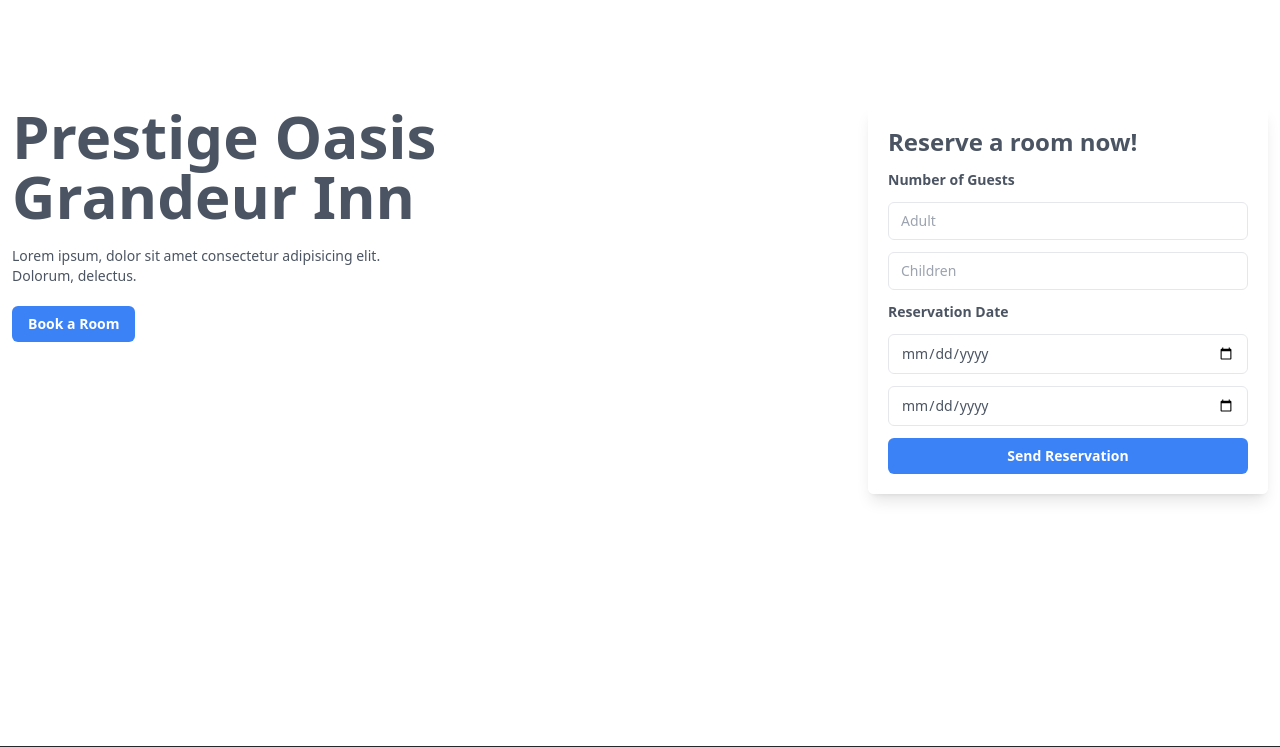
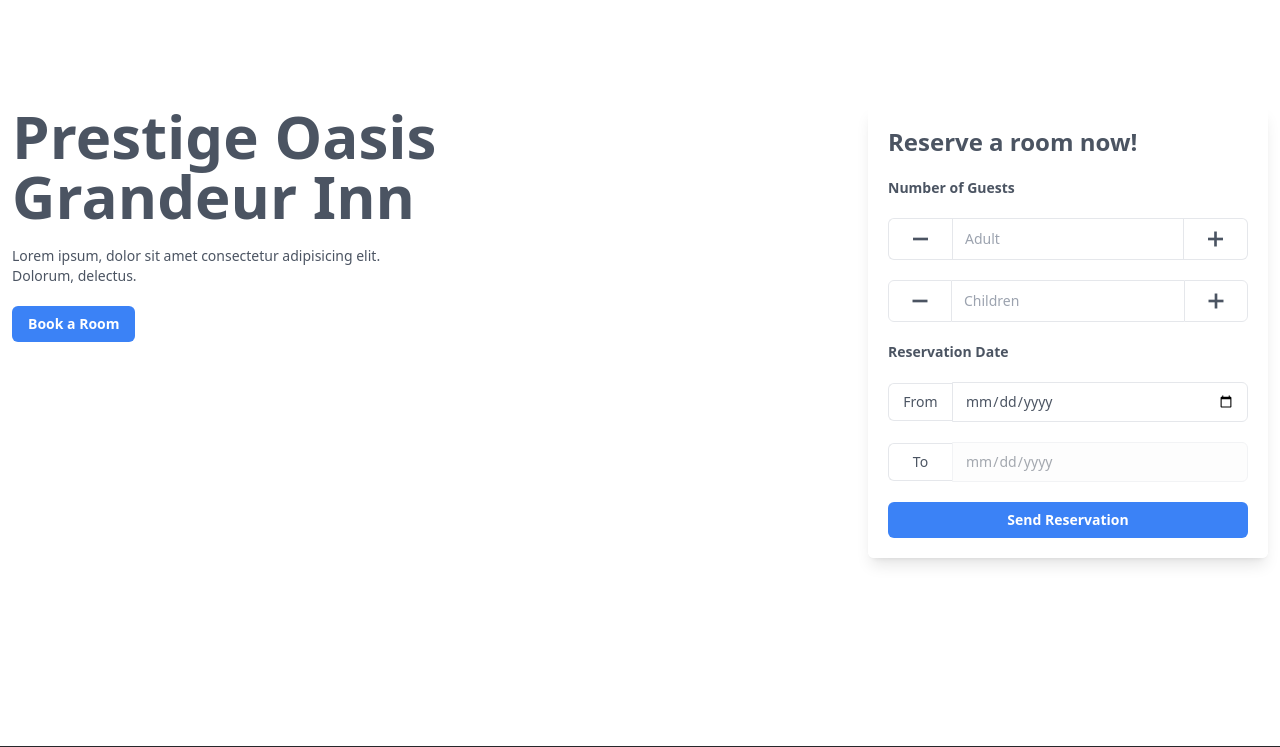
Before and after one commit to ecmrnn/pogi, a PHP site: page / in a window 1280 px wide. Shown: the part 54-801 px from the top of the page. Run offline with PHP 8.4, Linux system fonts and the light colour scheme; some libraries are stand-ins or nearby versions.

Commit message:
updated index

```diff
--- /dev/null
+++ b/assets/js/reservation.js
@@ -0,0 +1,52 @@
+let addBtn = document.querySelectorAll(".add-btn");
+let lessBtn = document.querySelectorAll(".less-btn");
+let checkInDate = document.querySelector("#check_in_date");
+
+addBtn.forEach(btn => {
+    btn.addEventListener("click", () => {
+        let input = btn.previousElementSibling;
+
+        try {
+            let newValue = eval(input.value) + 1;
+
+            input.value == ''
+                    ? input.value = 1
+                    : input.value = newValue;
+        } catch (error) {
+            input.value = '';
+        }
+    })
+});
+
+lessBtn.forEach(btn => {
+    btn.addEventListener("click", () => {
+        let input = btn.nextElementSibling;
+
+        try {
+            let newValue = eval(input.value) - 1;
+
+            if (newValue <= 0 || input.value == '') {
+                input.value = '';
+            } else {
+                input.value = newValue;
+            }
+        } catch (error) {
+            input.value = '';
+        }
+    })
+});
+
+checkInDate.addEventListener("change", () => {
+    let checkOutDate = document.querySelector("#check_out_date");
+    let checkInValue = checkInDate.value;
+
+
+    console.log(checkInValue)
+    if (checkInValue !== '') {
+        checkOutDate.removeAttribute("disabled");
+        checkOutDate.setAttribute("min", checkInValue);
+    } else {
+        checkOutDate.value = '';
+        checkOutDate.setAttribute("disabled", "true");
+    }
+})
--- a/components/head.php
+++ b/components/head.php
@@ -1,4 +1,3 @@
-<head>
 <meta charset="UTF-8">
 <meta name="viewport" content="width=device-width, initial-scale=1.0">
 <title>Prestige Oasis Grandeur Inn</title>
@@ -12,4 +11,3 @@
 <style>
     @import url('https://fonts.googleapis.com/css2?family=Inter:wght@100..900&display=swap');
 </style>
-</head>
--- a/components/nav.php
+++ b/components/nav.php
@@ -2,13 +2,13 @@
     <!-- Desktop -->
     <div class="max-w-7xl mx-auto hidden md:flex justify-between">
         <div>
-            <a class="py-2 px-3 inline-block font-semibold text-sm hover:text-slate-800" href="index.php">Home</a>
-            <a class="py-2 px-3 inline-block font-semibold text-sm hover:text-slate-800" href="rooms.php">Rooms</a>
-            <a class="py-2 px-3 inline-block font-semibold text-sm hover:text-slate-800" href="about.php">About</a>
+            <a class="py-2 px-3 inline-block font-semibold text-sm hover:text-slate-800 translate-all ease-in-out" href="index.php">Home</a>
+            <a class="py-2 px-3 inline-block font-semibold text-sm hover:text-slate-800 translate-all ease-in-out" href="rooms.php">Rooms</a>
+            <a class="py-2 px-3 inline-block font-semibold text-sm hover:text-slate-800 translate-all ease-in-out" href="about.php">About</a>
         </div>
         <div>
-            <a class="py-2 px-3 inline-block font-semibold text-sm hover:text-slate-800" href="reservation.php">Reservation</a>
-            <a class="py-2 px-3 inline-block font-semibold text-sm hover:text-slate-800" href="contact.php">Contact</a>
+            <a class="py-2 px-3 inline-block font-semibold text-sm hover:text-slate-800 translate-all ease-in-out" href="reservation.php">Reservation</a>
+            <a class="py-2 px-3 inline-block font-semibold text-sm hover:text-slate-800 translate-all ease-in-out" href="contact.php">Contact</a>
             <a class="py-2 px-5 mr-3 rounded-md inline-block font-semibold text-sm
                 text-white bg-blue-500 hover:bg-blue-600 transition-all ease-in-out" href="login.php">Login</a>
         </div>
--- a/index.php
+++ b/index.php
@@ -1,9 +1,16 @@
+<?php
+    $min_date = date("Y-m-d");
+?>
+
 <!DOCTYPE html>
 <html lang="en">
 
-<?php
-    include('components/head.php');
-?>
+<head>
+    <?php
+        include('components/head.php');
+    ?>
+    <script src="assets/js/reservation.js" defer></script>
+</head>
 
 <body class="text-slate-800/80 text-sm">
     <?php include('components/nav.php'); ?>
@@ -11,27 +18,59 @@
     <main class="pt-40 min-h-screen">
         <div class="px-3 max-w-7xl mx-auto relative">
             <hgroup class="space-y-5">
-                <h1 class="text-6xl font-semibold">Prestige Oasis <br> Grandeur Inn</h1>
-                <p class="max-w-sm">Lorem ipsum, dolor sit amet consectetur adipisicing elit. Dolorum, delectus.</p>
-                <a href="reservation.php" class="px-4 py-2 rounded-md text-white font-semibold bg-blue-500 inline-block hover:bg-blue-600 transition-all ease-in-out">
+                <h1 class="text-3xl text-center font-semibold
+                    md:text-left md:text-5xl
+                    lg:text-6xl">
+                    Prestige Oasis <br> Grandeur Inn
+                </h1>
+                <p class="text-center md:text-left mx-auto md:mx-0 max-w-sm">Lorem ipsum, dolor sit amet consectetur adipisicing elit. Dolorum, delectus.</p>
+                <a href="reservation.php" class="px-4 py-2 w-max mx-auto md:mx-0 text-center rounded-md text-white font-semibold bg-blue-500 block hover:bg-blue-600 transition-all ease-in-out">
                     Book a Room
                 </a>
             </hgroup>
 
-            <form action="" class="my-20 mx-auto md:my-0 md:absolute p-5 sm:w-[400px] bg-white/80 backdrop-blur-md shadow-lg rounded-md space-y-3 grid top-0 right-3">
+            <form action="" class="my-20 p-5 sm:w-[400px] bg-white/80 backdrop-blur-md shadow-lg rounded-md space-y-5 grid top-0 right-3
+                lg:my-0 lg:absolute">
                 <h2 class="font-semibold text-2xl">Reserve a room now!</h2>
+
                 <h3 class="font-semibold">Number of Guests</h3>
-                <input type="text" name="adult_count" class="px-3 py-2 border rounded-md" placeholder="Adult">
-                <input type="text" name="children_count" class="px-3 py-2 border rounded-md" placeholder="Children">
+
+                <div class="flex">
+                    <button type="button" class="less-btn py-2 px-3 w-16 flex-shrink-0 border border-r-0 grid place-items-center rounded-s-md">
+                        <span class="material-symbols-outlined font-semibold">remove</span>
+                    </button>
+                    <input type="text" name="adult_count" class="px-3 py-2 w-full border peer invalid:border-pink-500" placeholder="Adult">
+                    <button type="button" class="add-btn py-2 px-3 w-16 flex-shrink-0 border border-l-0 grid place-items-center rounded-e-md">
+                        <span class="material-symbols-outlined font-semibold">add</span>
+                    </button>
+                </div>
+
+                <div class="flex">
+                    <button type="button" class="less-btn py-2 px-3 w-16 flex-shrink-0 border grid place-items-center rounded-s-md">
+                        <span class="material-symbols-outlined font-semibold">remove</span>
+                    </button>
+                    <input type="text" name="children_count" class="px-3 py-2 w-full border border-x-0" min="0" placeholder="Children">
+                    <button type="button" class="add-btn py-2 px-3 w-16 flex-shrink-0 border grid place-items-center rounded-e-md">
+                        <span class="material-symbols-outlined font-semibold">add</span>
+                    </button>
+                </div>
 
                 <h3 class="font-semibold">Reservation Date</h3>
-                <input type="date" name="check_in_date" class="px-3 py-2 border rounded-md">
-                <input type="date" name="check_out_date" class="px-3 py-2 border rounded-md">
+
+                <div class="flex items-center">
+                    <label for="check_in_date" class="px-3 py-2 w-16 flex-shrink-0 text-center border border-r-0 rounded-s-md">From</label>
+                    <input type="date" name="check_in_date" id="check_in_date" min="<?php echo $min_date ?>" class="px-3 w-full py-2 border rounded-e-md">
+                </div>
+
+                <div class="flex items-center">
+                    <label for="check_out_date" class="px-3 py-2 w-16 flex-shrink-0 text-center border border-r-0 rounded-s-md peer peer-disabled:opacity-50">To</label>
+                    <input type="date" name="check_out_date" id="check_out_date" min="<?php echo $min_date ?>" class="px-3 w-full py-2 border rounded-e-md disabled:opacity-50 peer" disabled>
+                </div>
 
                 <button type="submit" name="submit"
                     class="px-3 py-2 text-white rounded-md font-semibold bg-blue-500 hover:bg-blue-600 text-white transition-all ease-in-out group relative">
                     <span>Send Reservation</span>
-                    <span class="material-symbols-outlined ml-3 scale-0 transition-all ease-in-out absolute">send</span>
+                    <span class="material-symbols-outlined ml-0 opacity-0 transition-all ease-in-out absolute group-hover:opacity-100 group-hover:ml-3">send</span>
                 </button>
             </form>
         </div>
```
Lines whose indentation alone changed are shown as unchanged.
